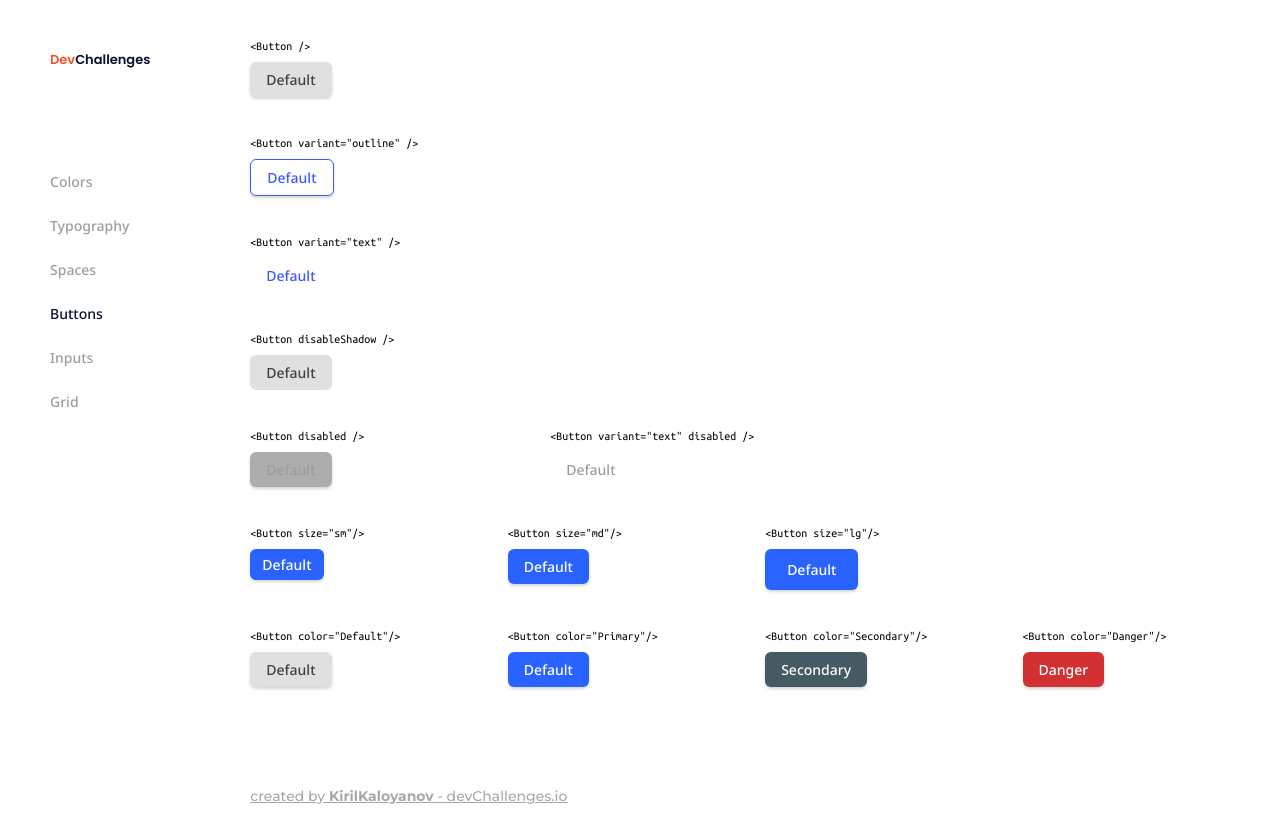
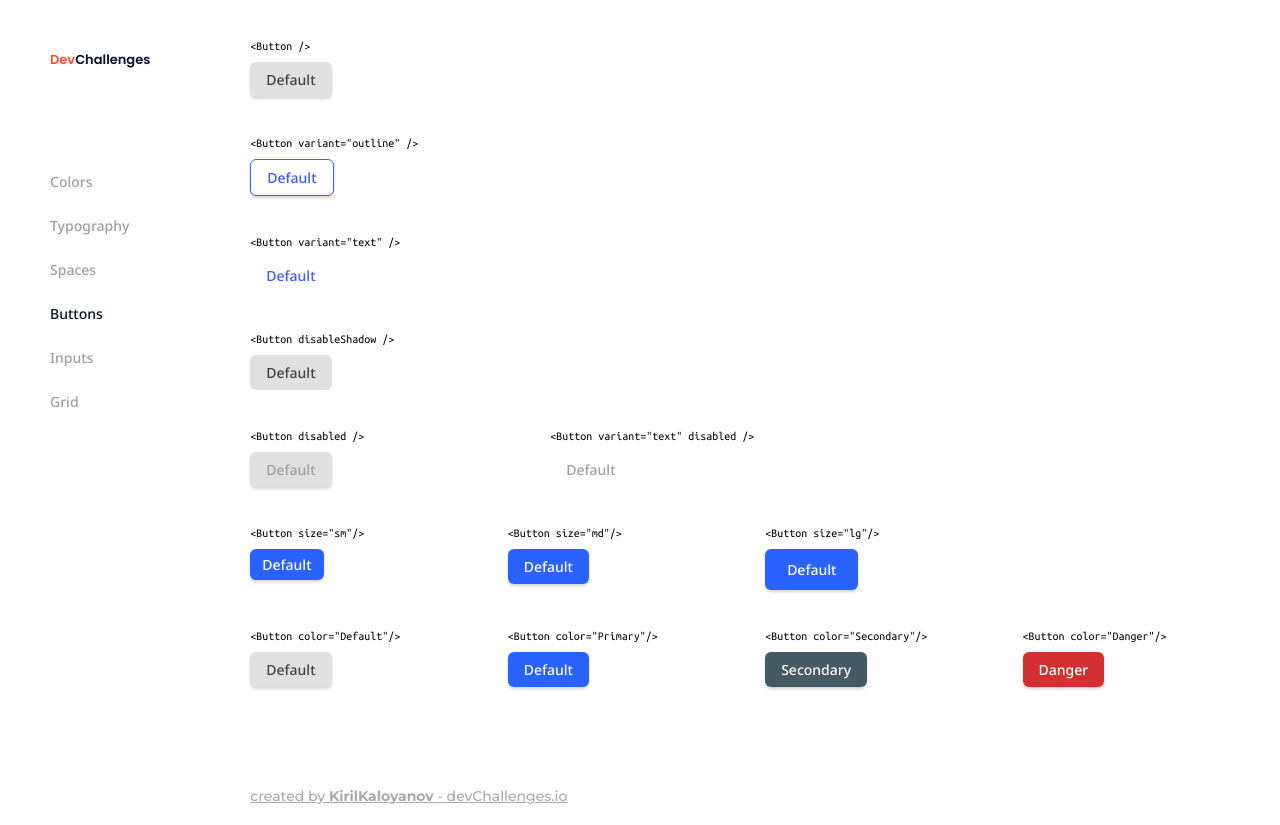
Before and after one commit to KirilKaloyanov/dev-challenges-button-component, a React (Create React App) app: page / in a window 1280 px wide. In both pictures the pointer is over the button 290 px from the left and 469 px from the top of the page. Built offline with nearby package versions, Linux system fonts and the light colour scheme.

Commit message:
Styled disabled button

```diff
--- a/src/button.css
+++ b/src/button.css
@@ -22,6 +22,10 @@ button:hover, button:focus {
     background-color: var(--grey68);
 }
 
+.disabled.default:hover, .disabled.default:focus {
+    background-color: var(--grey88);
+}
+
 .outline {
     background-color: white;
     color: var(--blue);
@@ -40,6 +44,10 @@ button:hover, button:focus {
 
 .text:hover, .text:focus {
     background-color: var(--blue01);
+}
+
+.disabled.text:hover, .disabled.text:focus {
+    background-color: white;
 }
 
 .shadow {
```
